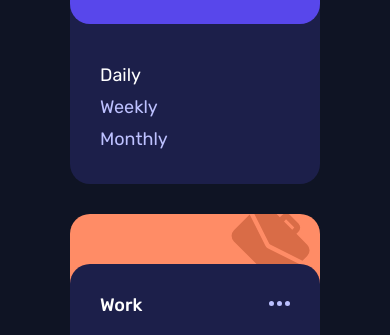
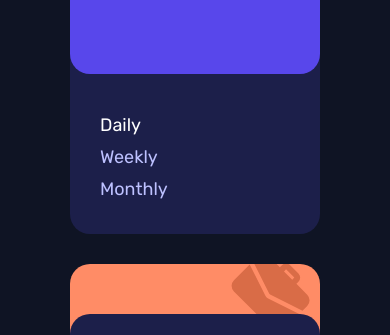
Before and after one commit to marija-rajak/time-tracking-dashboard, a plain HTML site: page index.html in a window 390 px wide. Shown: the part 346-681 px from the top of the page. Drawn offline with Linux system fonts and the light colour scheme.

Commit message:
responsive design added

```diff
--- a/main.js
+++ b/main.js
@@ -1,28 +1,36 @@
-const dayBtn = document.getElementById('day');
-const weekBtn = document.getElementById('week');
-const monthBtn = document.getElementById('month');
+const dayBtn = document.getElementById('day'); //button for daily display
+const weekBtn = document.getElementById('week'); //button for weekly display
+const monthBtn = document.getElementById('month'); //button for monthly display
 
-const current = document.getElementsByClassName('current');
-const previous = document.getElementsByClassName('previous');
+const current = document.getElementsByClassName('current'); //collection of elements displaing current period data
+const previous = document.getElementsByClassName('previous'); //collection of elements displaing previous period data
 
 let dataArray;
 
+//Gets data on loading page, setting daily button state to "active"
 window.addEventListener('load', function () {
 	getData();
 	dayBtn.classList.add('active');
 });
+
+//Ataches funtionality to daily button and setting proper states to buttons (active/inactive)
 dayBtn.addEventListener('click', function () {
 	showData('daily');
 	dayBtn.classList.add('active');
 	weekBtn.classList.remove('active');
 	monthBtn.classList.remove('active');
 });
+
+//Ataches funtionality to weekly button and setting proper states to buttons (active/inactive)
 weekBtn.addEventListener('click', function () {
 	showData('weekly');
 	dayBtn.classList.remove('active');
 	weekBtn.classList.add('active');
 	monthBtn.classList.remove('active');
 });
+
+
+//Ataches funtionality to monthly button and setting proper states to buttons (active/inactive)
 monthBtn.addEventListener('click', function () {
 	showData('monthly');
 	dayBtn.classList.remove('active');
@@ -30,6 +38,8 @@ monthBtn.addEventListener('click', function () {
 	monthBtn.classList.add('active');
 });
 
+
+//Extracts data for selected period passed as an argument and writes them in card elements
 function showData(time) {
 	let newArray = dataArray.map(el => el.timeframes[time]);
 
@@ -41,7 +51,6 @@ function showData(time) {
 	}
 
 	for (let i = 0; i < newArray.length; i++){
-
 		current[i].innerText = `${newArray[i].current}${hours(newArray[i].current)}`;
 		previous[i].innerText = `Last ${timeMark} - ${newArray[i].previous}${hours(newArray[i].previous)}`;
 	}
@@ -59,6 +68,7 @@ function getData() {
 		});
 }
 
+//Write hr/hrs, depending on a number of hours
 function hours(numberOfHours) {
 	if (numberOfHours === 1) {
 		return "hr";
--- a/mystyle.css
+++ b/mystyle.css
@@ -15,6 +15,8 @@ body {
 
 main {
 	min-height: calc(100vh - 20px);
+	margin: auto;
+	max-width: 1300px;
 	display: grid;
 	grid-template-columns: repeat(auto-fit, 250px);
 	grid-auto-rows: 250px;
@@ -38,6 +40,7 @@ footer a {
 header {
 	background-color: hsl(235, 46%, 20%); /*dark blue*/
 	border-radius: 20px;
+	grid-area: 1 / 1 / 3 / 2;
 }
 
 header .person {
@@ -126,10 +129,6 @@ nav button:hover {
 
 .card.exercise img {
 	top: 0;
-}
-
-header {
-	grid-area: 1 / 1 / 3 / 2;
 }
 
 .title {
@@ -250,3 +249,20 @@ header {
 	}
 
 }
+
+@media screen and (max-width: 1100px) {
+	.card:nth-last-of-type(2) {
+		grid-column: 2;
+	}
+
+	main {
+		padding: 50px 0;
+	}
+}
+
+@media screen and (max-width: 750px) {
+	.card:nth-last-of-type(2) {
+		grid-column: auto;
+
+	}
+}
```
